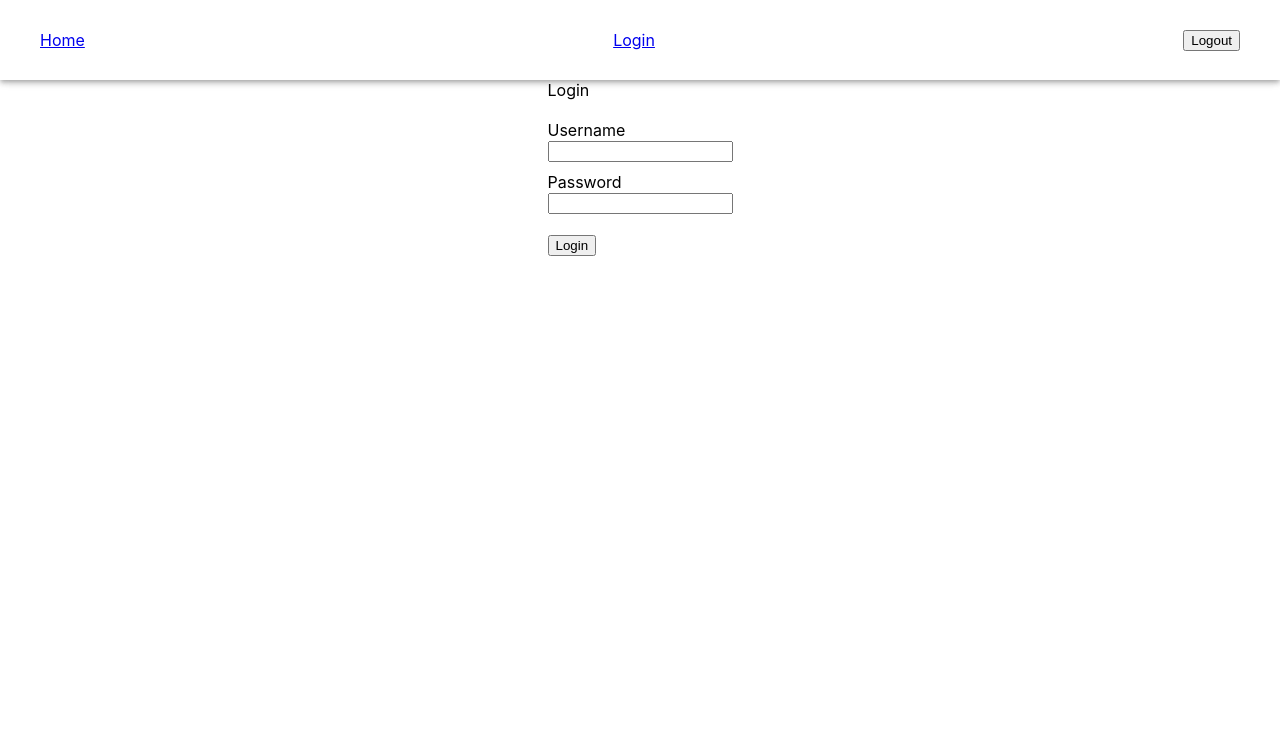
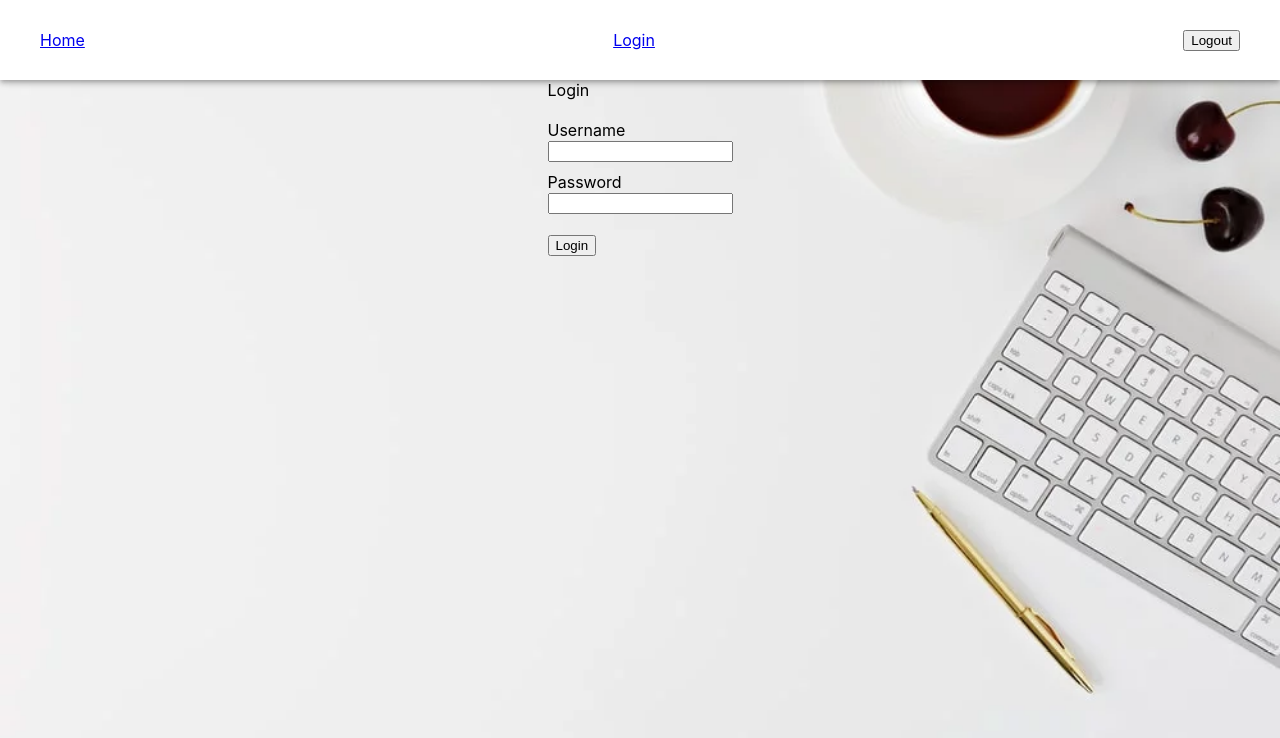
Before and after one commit to ImooKascaak/lantern, a React (Create React App) app: page /login in a window 1280 px wide. Shown: the top 738 px of the page. Built offline with nearby package versions, Linux system fonts and the light colour scheme.

Commit message:
background image

```diff
--- a/src/App.js
+++ b/src/App.js
@@ -2,6 +2,7 @@ import React from 'react';
 import { BrowserRouter, Switch, NavLink } from 'react-router-dom';
 import { AppBar, Toolbar } from '@material-ui/core';
 import { makeStyles } from '@material-ui/core/styles';
+import BgImage from './assets/table.webp';
 
 import { removeUserSession } from './utils/Common';
 import PrivateRoute from './utils/PrivateRoute';
@@ -17,6 +18,12 @@ const useStyles = makeStyles((theme) => ({
     width: '100%',
     flexDirection: 'column',
     alignItems: 'center',
+    backgroundImage: `url(${BgImage})`,
+    backgroundAttachment: 'fixed',
+    backgroundPosition: 'center',
+    backgroundRepeat: 'no-repeat',
+    backgroundSize: 'cover',
+    position: 'relative',
   },
   toolbar: {
     display: 'flex',
```
Also changed, not shown: src/assets/table.webp (added).
